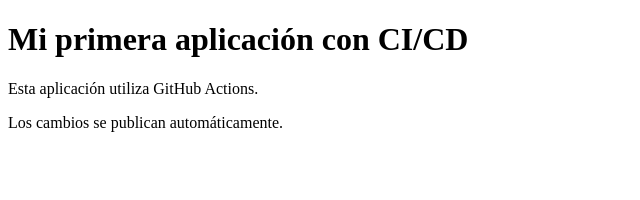
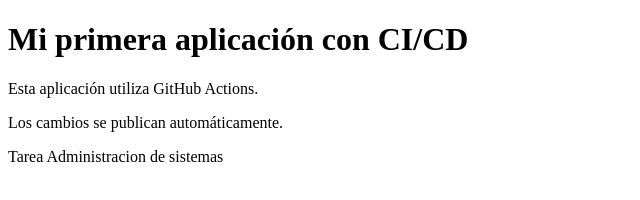
Before and after one commit to emersonlondono/-proyecto-devops-cicd., a plain HTML site: page index.html in a window 1280 px wide. Shown: the whole page, without its empty margins (0-640 px from the left). Drawn offline with Linux system fonts and the light colour scheme.

Commit message:
Add paragraph about system administration task

```diff
--- a/index.html
+++ b/index.html
@@ -9,5 +9,6 @@
  <h1>Mi primera aplicación con CI/CD</h1>
  <p>Esta aplicación utiliza GitHub Actions.</p>
  <p>Los cambios se publican automáticamente.</p>
+ <p>Tarea Administracion de sistemas</p>
 </body>
 </html>
```
